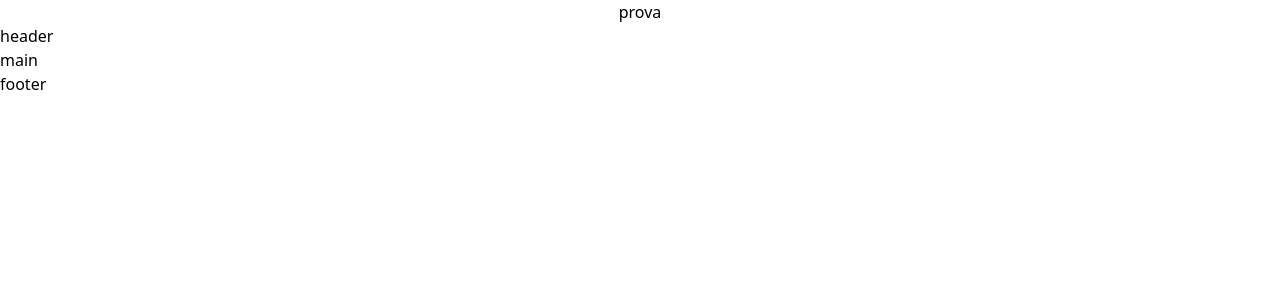
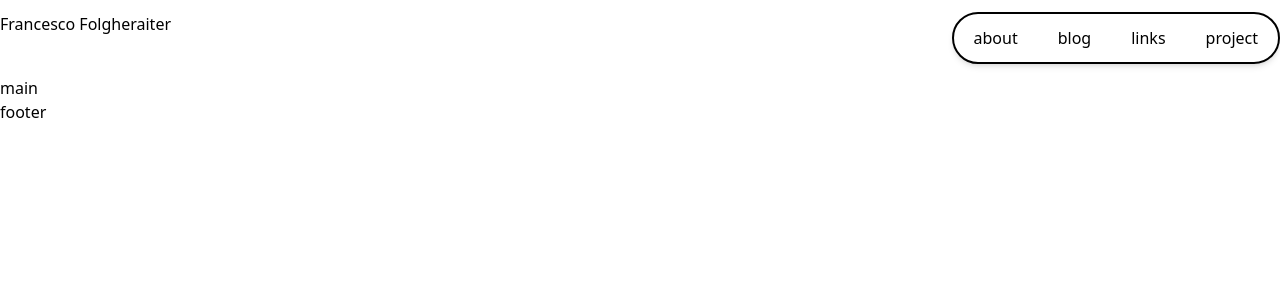
Before and after one commit to FrancescoFolgheraiter/DevFol, a Vue app: page / in a window 1280 px wide. Shown: the top 300 px of the page. Built offline with nearby package versions, Linux system fonts and the light colour scheme.

Commit message:
start with structure header

```diff
--- a/src/App.vue
+++ b/src/App.vue
@@ -24,10 +24,7 @@
 </script>
 
 <template>
-	<h1 class="text-center">
-	prova
-	</h1>
-	<div>
+	<div class="container my-3" >
 		<AppHeader/>
 	</div>
 	<div>
--- a/src/components/AppHeader.vue
+++ b/src/components/AppHeader.vue
@@ -2,7 +2,12 @@
     export default{
         data(){
             return{
-                text: "header",
+                navHeader:[
+                    "about",
+                    "blog",
+                    "links",
+                    "project"
+                ],
         };
         },
         methods:{
@@ -11,7 +16,18 @@
 </script>
 
 <template>
-    {{ text }}
+    <nav class = "flex ">
+        <div class="flex-grow">
+            Francesco Folgheraiter
+        </div>
+        <div class="border-2 border-black rounded-full shadow-md ">
+            <ul class="flex">
+                <li v-for="link in navHeader" class="mx-5 my-3 hover:font-bold">
+                    {{ link }}
+                </li>
+            </ul>
+        </div>
+    </nav>
 </template>
 
 <style >
--- a/tailwind.config.js
+++ b/tailwind.config.js
@@ -6,6 +6,9 @@ export default {
   ],
   theme: {
     extend: {},
+    container: {
+      center: true,
+    },
   },
   plugins: [],
 }
```
